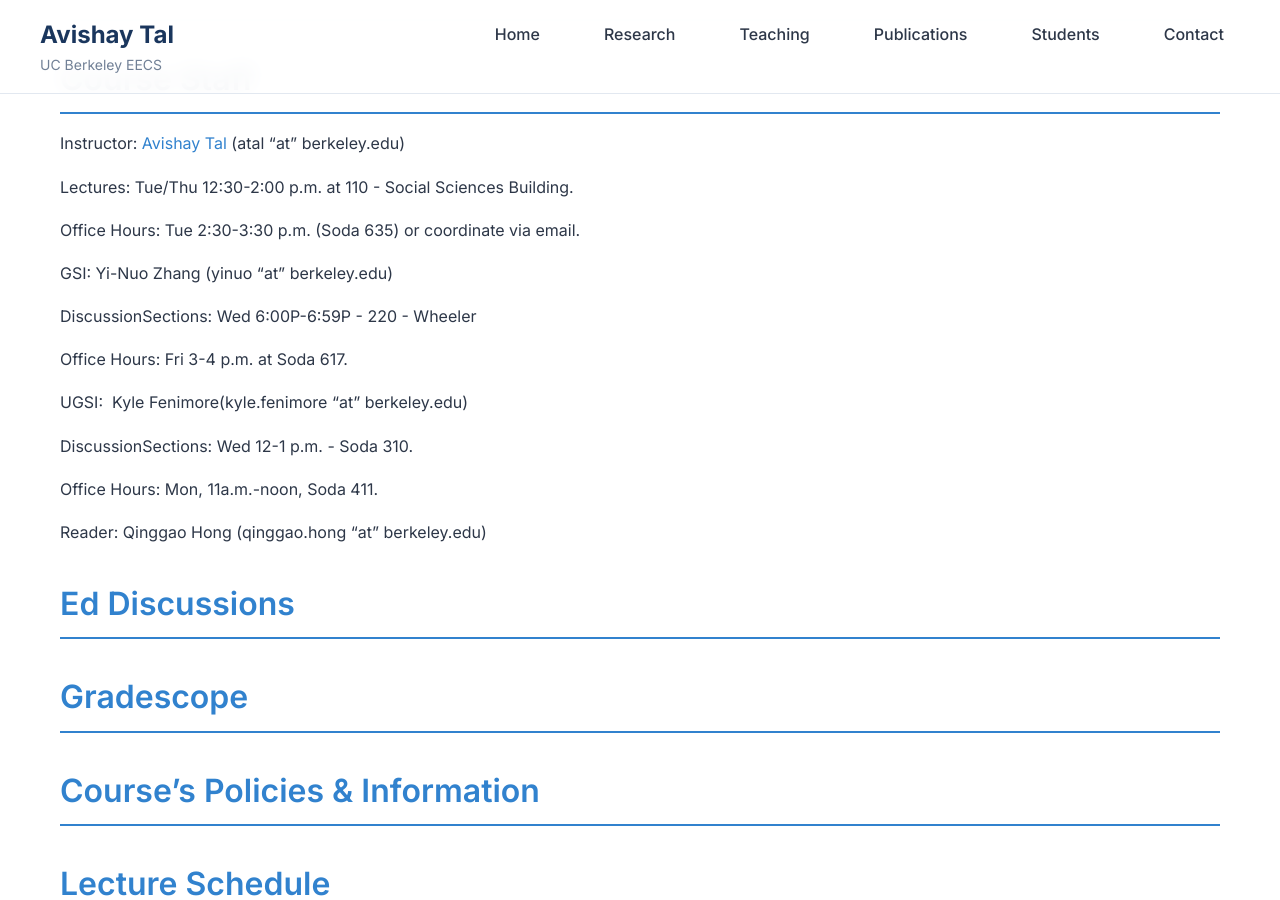
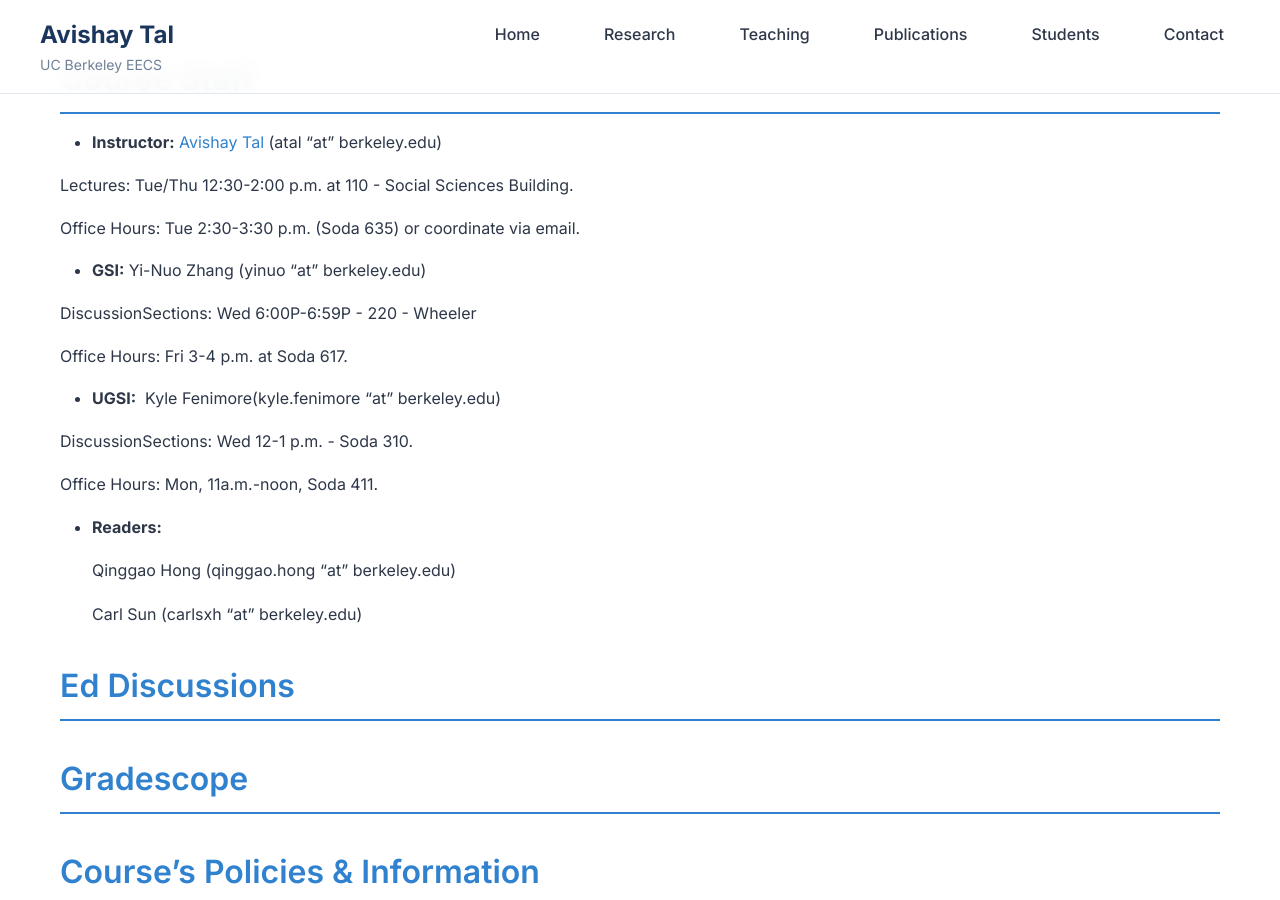
Before and after one commit to avishaytal/website, a Jekyll site: the page built from courses/cs172-computability-and-complexity/fall-2025/index.md, in a window 1280 px wide and 900 px high, scrolled down 291 px. Built offline with Jekyll 4.4.1, drawn with Linux system fonts in a browser that asks for light colours; our own code applies the rules of GitHub Pages for plain Markdown files.

Commit message:
Update index.md

```diff
--- a/courses/cs172-computability-and-complexity/fall-2025/index.md
+++ b/courses/cs172-computability-and-complexity/fall-2025/index.md
@@ -4,25 +4,29 @@
 
 ## Course Staff
 
-Instructor: [Avishay Tal](/avishay-tal/) (atal "at" berkeley.edu)
+- **Instructor:** [Avishay Tal](/avishay-tal/) (atal "at" berkeley.edu)
 
 Lectures: Tue/Thu 12:30-2:00 p.m. at 110 - Social Sciences Building.
 
 Office Hours: Tue 2:30-3:30 p.m. (Soda 635) or coordinate via email.
 
-GSI: Yi-Nuo Zhang (yinuo "at" berkeley.edu)
+- **GSI:** Yi-Nuo Zhang (yinuo "at" berkeley.edu)
 
 DiscussionSections: Wed 6:00P-6:59P - 220 - Wheeler
 
 Office Hours: Fri 3-4 p.m. at Soda 617.
 
-UGSI:  Kyle Fenimore(kyle.fenimore "at" berkeley.edu)
+- **UGSI:**  Kyle Fenimore(kyle.fenimore "at" berkeley.edu)
 
 DiscussionSections: Wed 12-1 p.m. \- Soda 310.
 
 Office Hours: Mon, 11a.m.-noon, Soda 411.
 
-Reader: Qinggao Hong (qinggao.hong "at" berkeley.edu)
+- **Readers:**
+
+  Qinggao Hong (qinggao.hong "at" berkeley.edu)
+
+  Carl Sun (carlsxh "at" berkeley.edu)
 
 ## [Ed Discussions](https://edstem.org/us/courses/84973)
 
```
